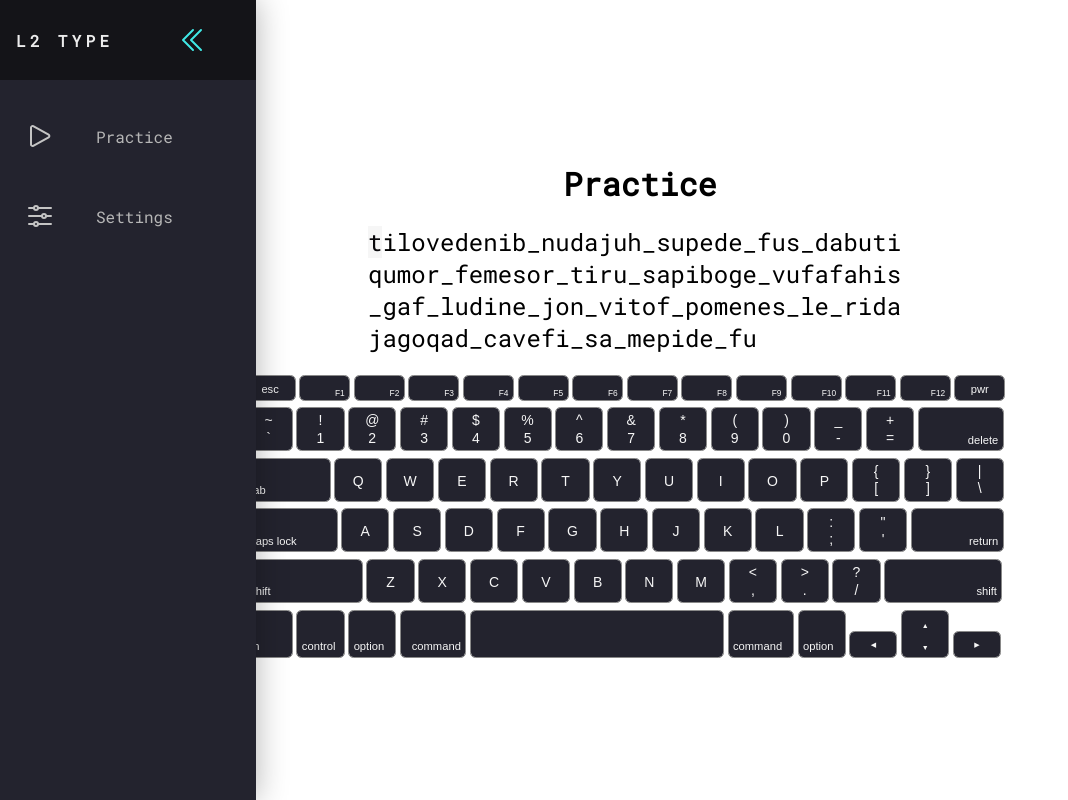
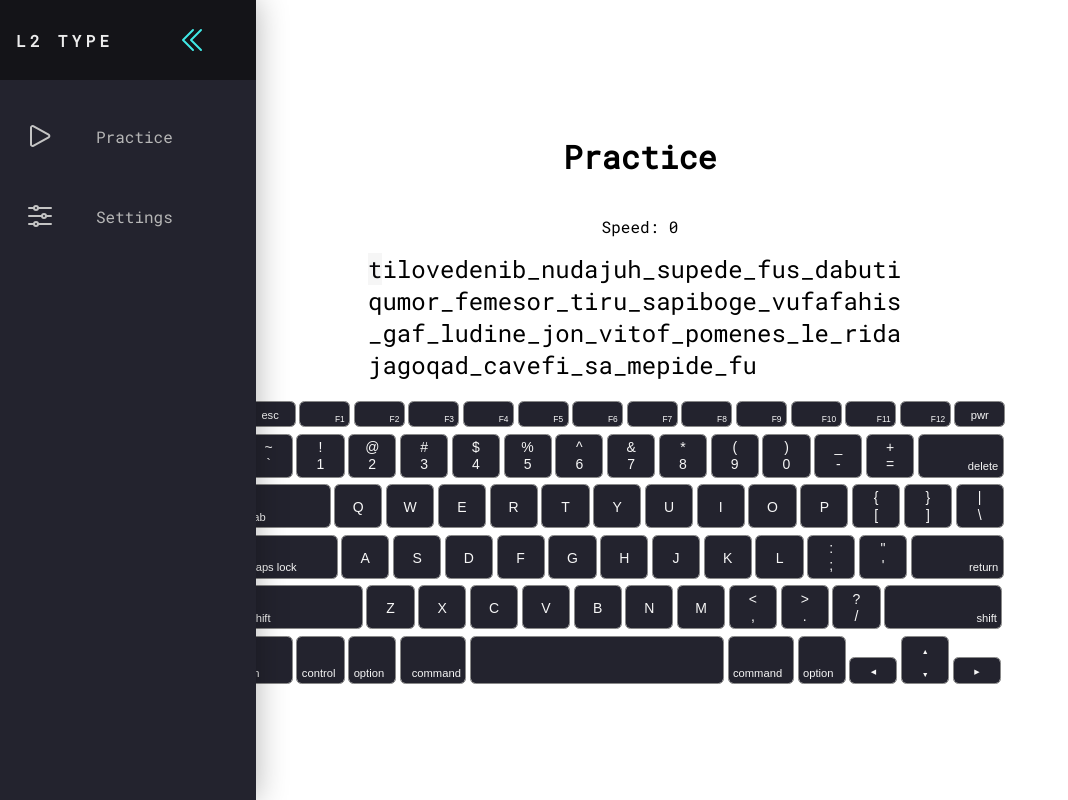
Before and after one commit to jaredami/l2-type, a Next.js app: page /practice in a window 1280 px wide. Shown: the whole page, without its empty margins (0-1068 px from the left). Built offline with nearby package versions, Linux system fonts and the light colour scheme.

Commit message:
Display speed

```diff
--- a/pages/practice.tsx
+++ b/pages/practice.tsx
@@ -145,7 +145,7 @@ export default function Practice() {
         <title>Practice - L2 Type</title>
       </Head>
       <h1>Practice</h1>
-      <>
+      <p>Speed: {prevSampleWPM}</p>
       <TextBoard
         sample={sample}
         mistakeIndexes={mistakeIndexes}
@@ -153,6 +153,5 @@ export default function Practice() {
       ></TextBoard>
       <Keyboard></Keyboard>
     </>
-    </>
   );
 }
```
Lines whose indentation alone changed are shown as unchanged.
